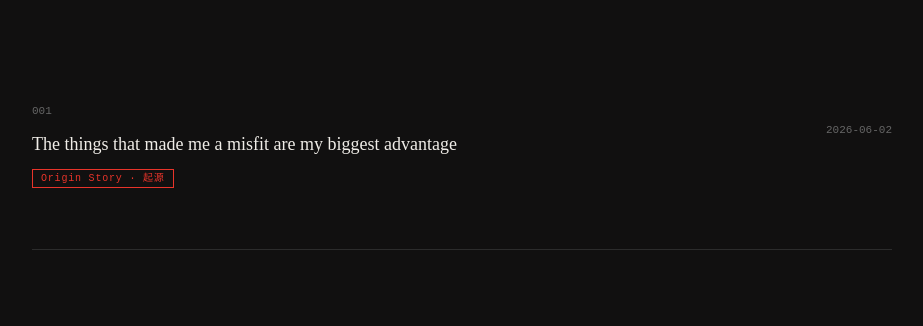
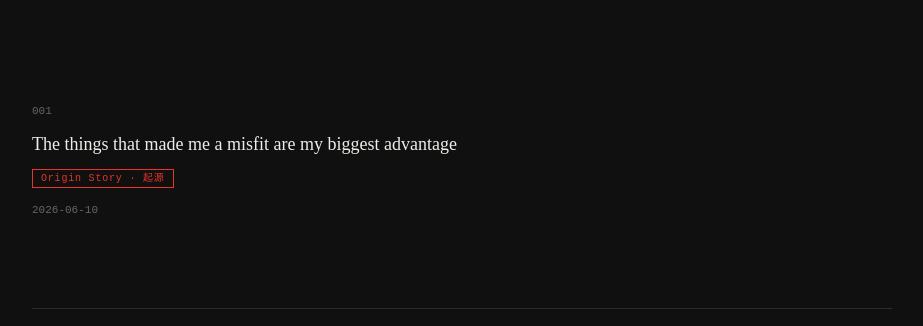
Before and after one commit to jeremytaan/jeremytan-io, a Next.js app: page /journal in a window 1280 px wide. Shown: the part 288-614 px from the top of the page, without its empty margins (178-1101 px from the left). Built offline with nearby package versions, Linux system fonts and the light colour scheme.

Commit message:
style: revert journal date to raw format

```diff
--- a/app/journal/page.js
+++ b/app/journal/page.js
@@ -33,13 +33,11 @@ export default function JournalPage() {
 
         {posts.map(post => (
           <div key={post.slug}>
-            <Link href={`/journal/${post.slug}`} style={{ textDecoration: 'none', color: 'inherit', display: 'flex', justifyContent: 'space-between', alignItems: 'center', padding: '32px 0' }}>
-              <div>
-                <p style={{ fontFamily: 'DM Mono, monospace', fontSize: '11px', color: '#666', marginBottom: '12px' }}>{post.slug}</p>
-                <h2 style={{ fontSize: '18px', fontWeight: '500', color: '#F0EDE8', marginBottom: '12px' }}>{post.title}</h2>
-                {post.tag && <span style={{ fontFamily: 'DM Mono, monospace', fontSize: '10px', color: '#E8342A', border: '1px solid #E8342A', padding: '3px 8px', letterSpacing: '0.08em' }}>{post.tag}</span>}
-              </div>
-              <p style={{ fontFamily: 'DM Mono, monospace', fontSize: '11px', color: '#666' }}>{post.date}</p>
+            <Link href={`/journal/${post.slug}`} style={{ textDecoration: 'none', color: 'inherit', display: 'block', padding: '32px 0' }}>
+              <p style={{ fontFamily: 'DM Mono, monospace', fontSize: '11px', color: '#666', marginBottom: '12px' }}>{post.slug}</p>
+              <h2 style={{ fontSize: '18px', fontWeight: '500', color: '#F0EDE8', marginBottom: '12px' }}>{post.title}</h2>
+              {post.tag && <span style={{ fontFamily: 'DM Mono, monospace', fontSize: '10px', color: '#E8342A', border: '1px solid #E8342A', padding: '3px 8px', letterSpacing: '0.08em' }}>{post.tag}</span>}
+<p style={{ fontFamily: 'DM Mono, monospace', fontSize: '11px', color: '#666', marginTop: '16px' }}>{post.date}</p>
             </Link>
             <hr style={{ border: 'none', borderTop: '1px solid #2C2C2C' }} />
           </div>
--- a/posts/001.mdx
+++ b/posts/001.mdx
@@ -1,6 +1,6 @@
 ---
 title: "The things that made me a misfit are my biggest advantage"
-date: "2026-06-02"
+date: "2026-06-10"
 tag: "Origin Story · 起源"
 description: "I used to think dropping out, not having a CS degree, and growing up between two cultures made me less. It made me everything."
 ogImage: "/night-mode-locked-in.jpg"
```
